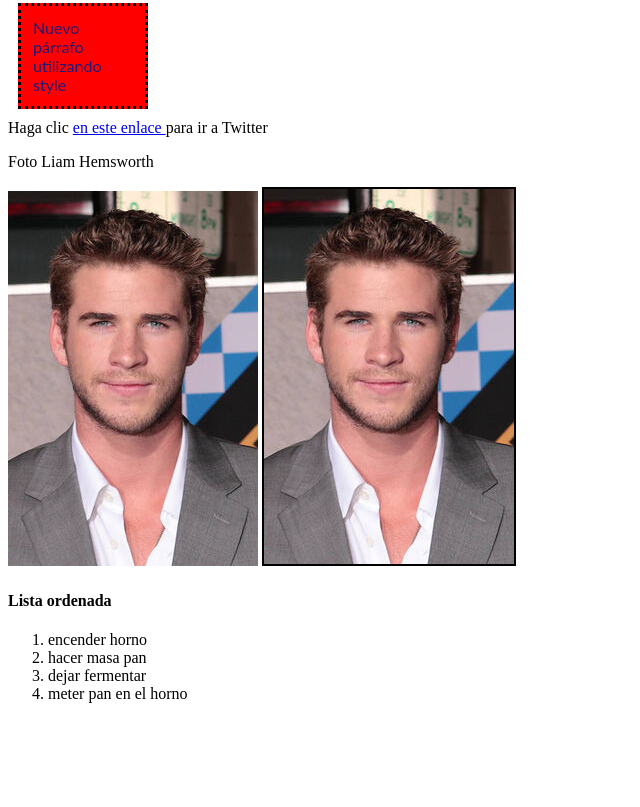
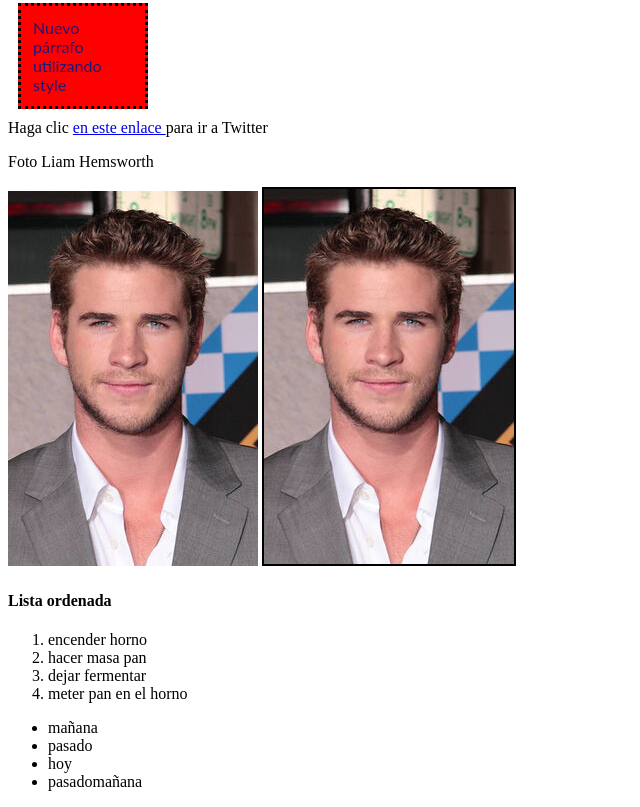
Before and after one commit to meialbert29/meialbert29, a plain HTML site: page index.html in a window 1280 px wide. Shown: the part 378-1185 px from the top of the page, without its empty margins (0-640 px from the left). Before the commit the page ends 1097 px from the top, so only its background shows below. Drawn offline with Linux system fonts and the light colour scheme.

Commit message:
Update index.html

```diff
--- a/index.html
+++ b/index.html
@@ -31,6 +31,13 @@
      <li> dejar fermentar </li>
      <li> meter pan en el horno </li>
      </ol>
+     <ul>
+       <li> mañana</li>
+       <li> pasado</li>
+       <li> hoy </li>
+       <li> pasadomañana </li>
+
+</ul>
 
   </body>
 </html>
```
